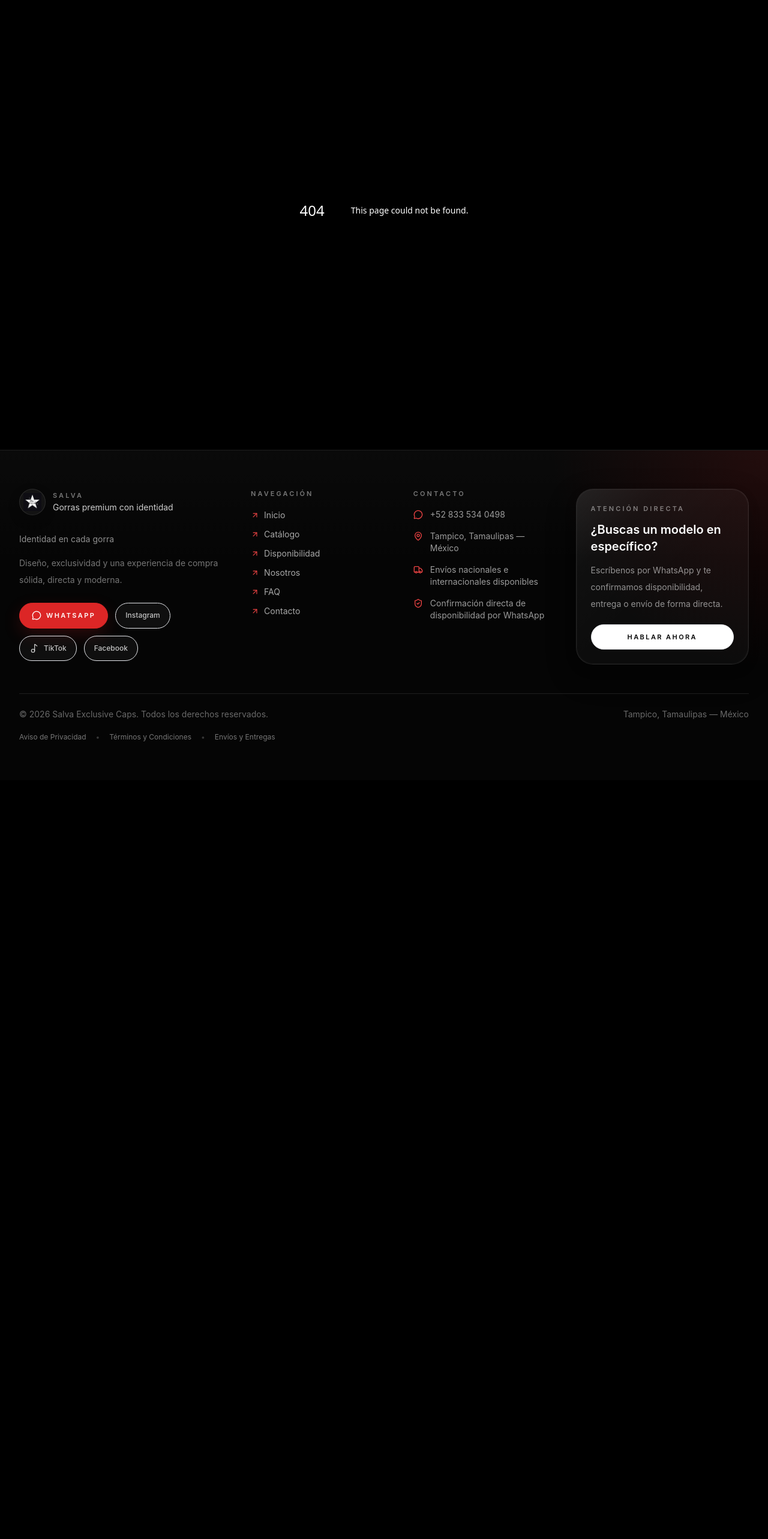
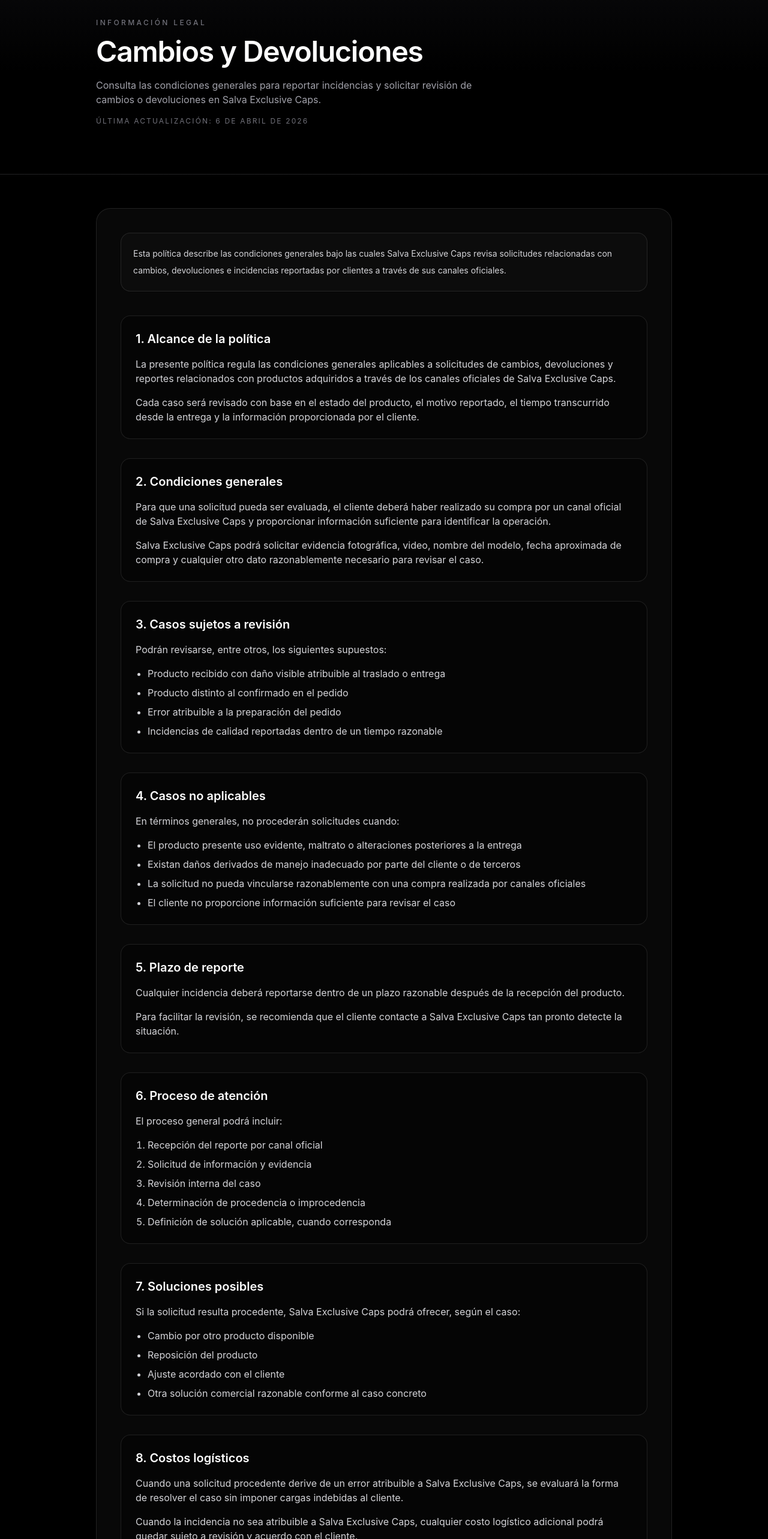
Before and after one commit to salva-ventures/salva-exclusive-caps-web, a Next.js app: page /cambios-y-devoluciones in a window 1280 px wide. Before the commit this address had no page. Shown: the part 140-2706 px from the top of the page at 60% size. Before the commit the page ends 1441 px from the top, so only its background shows below. Built offline with nearby package versions, Linux system fonts and the light colour scheme.

Commit message:
Agrega cambios y devoluciones y actualiza footer legal

```diff
--- /dev/null
+++ b/src/app/cambios-y-devoluciones/page.tsx
@@ -0,0 +1,257 @@
+import type { Metadata } from "next";
+
+export const metadata: Metadata = {
+  title: "Cambios y Devoluciones | Salva Exclusive Caps",
+  description:
+    "Consulta la política de cambios y devoluciones de Salva Exclusive Caps para conocer condiciones, plazos y proceso de atención.",
+  keywords: [
+    "cambios y devoluciones",
+    "Salva Exclusive Caps",
+    "politica de cambios",
+    "devoluciones gorras",
+    "gorras premium México",
+  ],
+};
+
+const sections = [
+  {
+    title: "1. Alcance de la política",
+    content: (
+      <>
+        <p>
+          La presente política regula las condiciones generales aplicables a
+          solicitudes de cambios, devoluciones y reportes relacionados con
+          productos adquiridos a través de los canales oficiales de Salva
+          Exclusive Caps.
+        </p>
+        <p className="mt-4">
+          Cada caso será revisado con base en el estado del producto, el motivo
+          reportado, el tiempo transcurrido desde la entrega y la información
+          proporcionada por el cliente.
+        </p>
+      </>
+    ),
+  },
+  {
+    title: "2. Condiciones generales",
+    content: (
+      <>
+        <p>
+          Para que una solicitud pueda ser evaluada, el cliente deberá haber
+          realizado su compra por un canal oficial de Salva Exclusive Caps y
+          proporcionar información suficiente para identificar la operación.
+        </p>
+        <p className="mt-4">
+          Salva Exclusive Caps podrá solicitar evidencia fotográfica, video,
+          nombre del modelo, fecha aproximada de compra y cualquier otro dato
+          razonablemente necesario para revisar el caso.
+        </p>
+      </>
+    ),
+  },
+  {
+    title: "3. Casos sujetos a revisión",
+    content: (
+      <>
+        <p>Podrán revisarse, entre otros, los siguientes supuestos:</p>
+        <ul className="mt-4 list-disc space-y-2 pl-5">
+          <li>Producto recibido con daño visible atribuible al traslado o entrega</li>
+          <li>Producto distinto al confirmado en el pedido</li>
+          <li>Error atribuible a la preparación del pedido</li>
+          <li>Incidencias de calidad reportadas dentro de un tiempo razonable</li>
+        </ul>
+      </>
+    ),
+  },
+  {
+    title: "4. Casos no aplicables",
+    content: (
+      <>
+        <p>En términos generales, no procederán solicitudes cuando:</p>
+        <ul className="mt-4 list-disc space-y-2 pl-5">
+          <li>El producto presente uso evidente, maltrato o alteraciones posteriores a la entrega</li>
+          <li>Existan daños derivados de manejo inadecuado por parte del cliente o de terceros</li>
+          <li>La solicitud no pueda vincularse razonablemente con una compra realizada por canales oficiales</li>
+          <li>El cliente no proporcione información suficiente para revisar el caso</li>
+        </ul>
+      </>
+    ),
+  },
+  {
+    title: "5. Plazo de reporte",
+    content: (
+      <>
+        <p>
+          Cualquier incidencia deberá reportarse dentro de un plazo razonable
+          después de la recepción del producto.
+        </p>
+        <p className="mt-4">
+          Para facilitar la revisión, se recomienda que el cliente contacte a
+          Salva Exclusive Caps tan pronto detecte la situación.
+        </p>
+      </>
+    ),
+  },
+  {
+    title: "6. Proceso de atención",
+    content: (
+      <>
+        <p>El proceso general podrá incluir:</p>
+        <ol className="mt-4 list-decimal space-y-2 pl-5">
+          <li>Recepción del reporte por canal oficial</li>
+          <li>Solicitud de información y evidencia</li>
+          <li>Revisión interna del caso</li>
+          <li>Determinación de procedencia o improcedencia</li>
+          <li>Definición de solución aplicable, cuando corresponda</li>
+        </ol>
+      </>
+    ),
+  },
+  {
+    title: "7. Soluciones posibles",
+    content: (
+      <>
+        <p>Si la solicitud resulta procedente, Salva Exclusive Caps podrá ofrecer, según el caso:</p>
+        <ul className="mt-4 list-disc space-y-2 pl-5">
+          <li>Cambio por otro producto disponible</li>
+          <li>Reposición del producto</li>
+          <li>Ajuste acordado con el cliente</li>
+          <li>Otra solución comercial razonable conforme al caso concreto</li>
+        </ul>
+      </>
+    ),
+  },
+  {
+    title: "8. Costos logísticos",
+    content: (
+      <>
+        <p>
+          Cuando una solicitud procedente derive de un error atribuible a Salva
+          Exclusive Caps, se evaluará la forma de resolver el caso sin imponer
+          cargas indebidas al cliente.
+        </p>
+        <p className="mt-4">
+          Cuando la incidencia no sea atribuible a Salva Exclusive Caps, cualquier
+          costo logístico adicional podrá quedar sujeto a revisión y acuerdo con
+          el cliente.
+        </p>
+      </>
+    ),
+  },
+  {
+    title: "9. Productos sujetos a disponibilidad",
+    content: (
+      <>
+        <p>
+          Todo cambio o reposición estará sujeto a disponibilidad real del modelo
+          o de alternativas razonables al momento de resolver la solicitud.
+        </p>
+      </>
+    ),
+  },
+  {
+    title: "10. Modificaciones a esta política",
+    content: (
+      <>
+        <p>
+          Salva Exclusive Caps podrá actualizar esta política en cualquier
+          momento para reflejar cambios operativos, comerciales o logísticos.
+        </p>
+        <p className="mt-4">
+          La versión vigente será la publicada en el sitio web oficial.
+        </p>
+      </>
+    ),
+  },
+  {
+    title: "11. Contacto",
+    content: (
+      <ul className="list-disc space-y-2 pl-5">
+        <li>
+          Correo electrónico:{" "}
+          <a
+            href="mailto:salvaexclusivecaps@gmail.com"
+            className="text-white underline underline-offset-4 transition hover:text-zinc-300"
+          >
+            salvaexclusivecaps@gmail.com
+          </a>
+        </li>
+        <li>
+          WhatsApp:{" "}
+          <a
+            href="https://wa.me/528335340498"
+            target="_blank"
+            rel="noopener noreferrer"
+            className="text-white underline underline-offset-4 transition hover:text-zinc-300"
+          >
+            +52 833 534 0498
+          </a>
+        </li>
+        <li>
+          Sitio web:{" "}
+          <a
+            href="https://salvaexclusivecaps.com"
+            target="_blank"
+            rel="noopener noreferrer"
+            className="text-white underline underline-offset-4 transition hover:text-zinc-300"
+          >
+            salvaexclusivecaps.com
+          </a>
+        </li>
+      </ul>
+    ),
+  },
+];
+
+export default function CambiosYDevolucionesPage() {
+  return (
+    <main className="min-h-screen bg-black text-white">
+      <section className="border-b border-white/10 bg-gradient-to-b from-zinc-950 via-black to-black">
+        <div className="mx-auto max-w-5xl px-6 py-16 sm:px-8 sm:py-20">
+          <p className="text-xs font-medium uppercase tracking-[0.28em] text-zinc-500">
+            Información legal
+          </p>
+          <h1 className="mt-4 max-w-3xl text-4xl font-semibold tracking-tight sm:text-5xl">
+            Cambios y Devoluciones
+          </h1>
+          <p className="mt-5 max-w-2xl text-sm leading-7 text-zinc-400 sm:text-base">
+            Consulta las condiciones generales para reportar incidencias y
+            solicitar revisión de cambios o devoluciones en Salva Exclusive Caps.
+          </p>
+          <p className="mt-4 text-xs uppercase tracking-[0.18em] text-zinc-500">
+            Última actualización: 6 de abril de 2026
+          </p>
+        </div>
+      </section>
+
+      <section className="mx-auto max-w-5xl px-6 py-10 sm:px-8 sm:py-14">
+        <div className="rounded-3xl border border-white/10 bg-white/[0.03] p-6 shadow-2xl shadow-black/20 backdrop-blur-sm sm:p-8 lg:p-10">
+          <div className="mb-10 rounded-2xl border border-white/10 bg-white/[0.02] p-5 text-sm leading-7 text-zinc-300">
+            <p>
+              Esta política describe las condiciones generales bajo las cuales
+              Salva Exclusive Caps revisa solicitudes relacionadas con cambios,
+              devoluciones e incidencias reportadas por clientes a través de sus
+              canales oficiales.
+            </p>
+          </div>
+
+          <div className="space-y-8">
+            {sections.map((section) => (
+              <article
+                key={section.title}
+                className="rounded-2xl border border-white/10 bg-black/30 p-5 sm:p-6"
+              >
+                <h2 className="text-lg font-semibold text-white sm:text-xl">
+                  {section.title}
+                </h2>
+                <div className="mt-4 text-sm leading-7 text-zinc-300 sm:text-base">
+                  {section.content}
+                </div>
+              </article>
+            ))}
+          </div>
+        </div>
+      </section>
+    </main>
+  );
+}
--- a/src/components/Footer.tsx
+++ b/src/components/Footer.tsx
@@ -276,6 +276,15 @@ export default function Footer() {
             >
               Envíos y Entregas
             </Link>
+
+            <span className="text-white/20">•</span>
+
+            <Link
+              href="/cambios-y-devoluciones"
+              className="transition-colors duration-300 hover:text-white"
+            >
+              Cambios y Devoluciones
+            </Link>
           </div>
         </motion.div>
       </motion.div>
```
